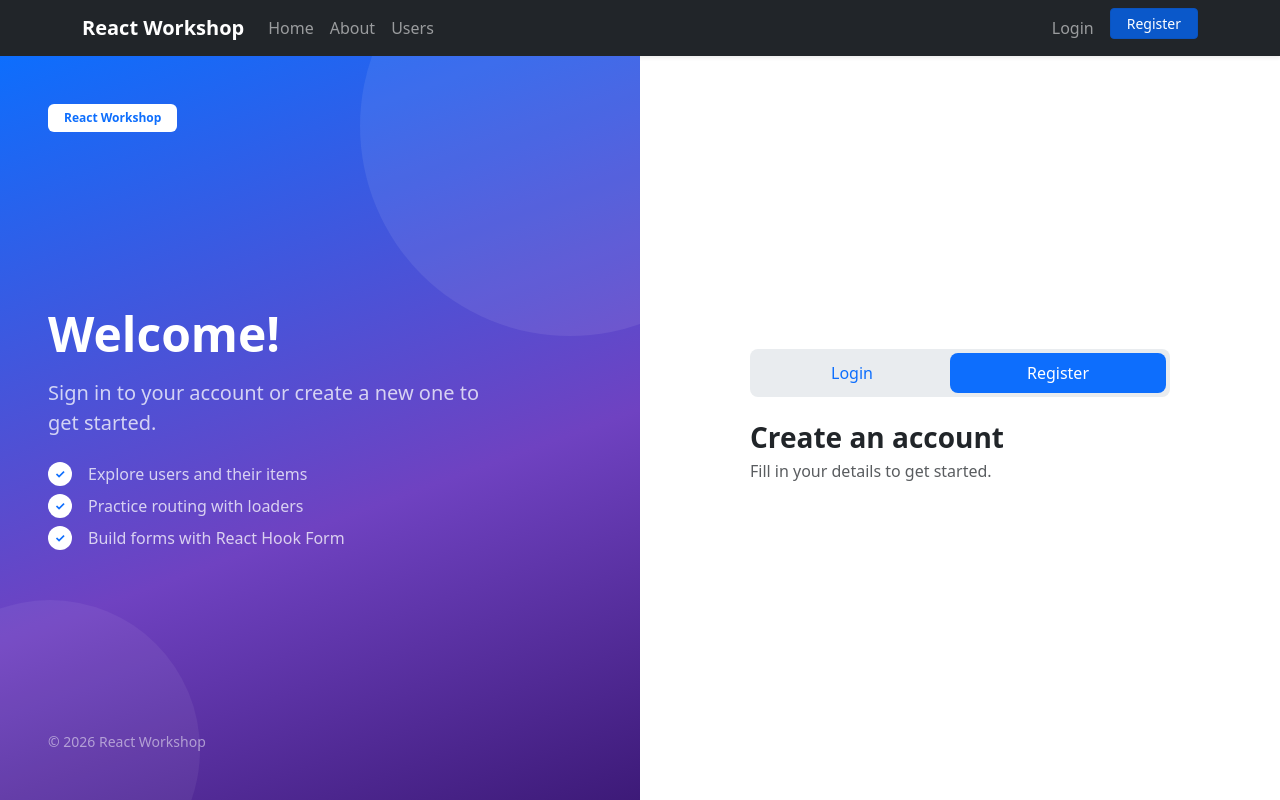
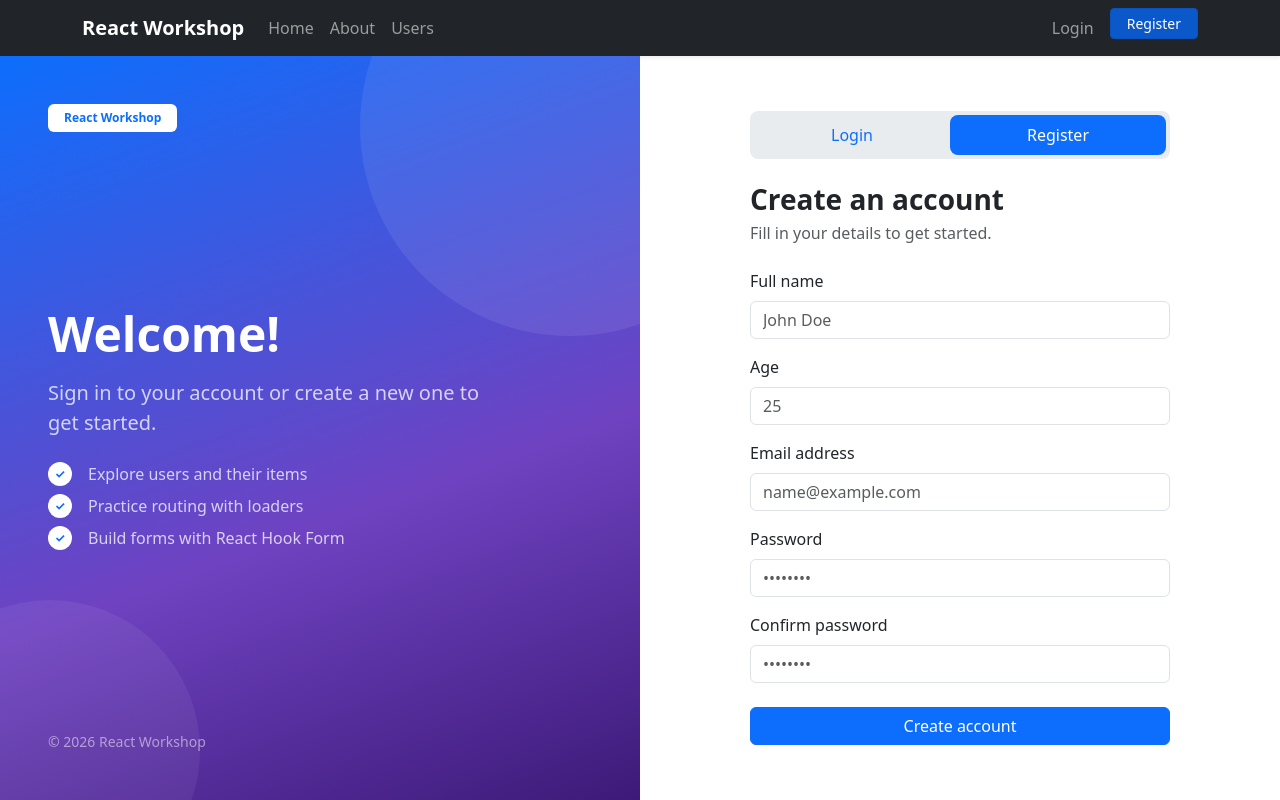
Before and after one commit to DhiaddineHl/react-workshop, a React (Vite) app: page /auth/register in a window 1280 px wide. Built offline with nearby package versions, Linux system fonts and the light colour scheme.

Commit message:
forms execrise solution done

```diff
--- a/src/pages/Register.tsx
+++ b/src/pages/Register.tsx
@@ -1,10 +1,175 @@
+import { useForm } from "react-hook-form";
+import { z } from "zod";
+import { zodResolver } from "@hookform/resolvers/zod";
+
+// Same email / password rules as the login form.
+const registerFields = z.object({
+  fullName: z
+    .string()
+    .trim()
+    .min(3, { message: "Full name must contain at least 3 characters" }),
+  age: z
+    .number({ error: "Please enter your age" })
+    .int({ message: "Age must be a whole number" })
+    .min(18, { message: "You must be at least 18 years old" })
+    .max(120, { message: "Please enter a valid age" }),
+  email: z.email("Please enter a valid email address"),
+  password: z
+    .string()
+    .min(8, {
+      message: "Le mot de passe doit contenir au moins 8 caractères",
+    })
+    .regex(/[A-Z]/, {
+      message: "Le mot de passe doit contenir au moins une majuscule (A-Z)",
+    })
+    .regex(/[a-z]/, {
+      message: "Le mot de passe doit contenir au moins une minuscule (a-z)",
+    })
+    .regex(/[0-9]/, {
+      message: "Le mot de passe doit contenir au moins un chiffre (0-9)",
+    })
+    .regex(/[^A-Za-z0-9]/, {
+      message: "Le mot de passe doit contenir au moins un caractère spécial",
+    }),
+  confirmPassword: z.string(),
+});
+
+const registerSchema = registerFields.refine(
+  (data) => data.password === data.confirmPassword,
+  {
+    message: "Passwords do not match",
+    // Attach the error to the confirmPassword field.
+    path: ["confirmPassword"],
+    // By default a refine only runs once every field is valid. Run it as soon as
+    // the two password fields themselves are valid, even if e.g. age is still empty.
+    when: (payload) =>
+      registerFields
+        .pick({ password: true, confirmPassword: true })
+        .safeParse(payload.value).success,
+  },
+);
+
+type RegisterFormData = z.infer<typeof registerSchema>;
+
 const Register = () => {
+  const {
+    register,
+    handleSubmit,
+    formState: { errors },
+  } = useForm<RegisterFormData>({
+    defaultValues: {
+      fullName: "",
+      email: "",
+      password: "",
+      confirmPassword: "",
+    },
+    resolver: zodResolver(registerSchema),
+  });
+
+  const submitForm = (data: RegisterFormData) => {
+    console.log(data);
+  };
+
   return (
     <section>
       <h1 className="h3 fw-bold mb-1">Create an account</h1>
       <p className="text-muted mb-4">Fill in your details to get started.</p>
 
-      {/* Register form goes here */}
+      <form noValidate onSubmit={handleSubmit(submitForm)}>
+        <div className="mb-3">
+          <label htmlFor="registerFullName" className="form-label">
+            Full name
+          </label>
+          <input
+            {...register("fullName")}
+            type="text"
+            className="form-control"
+            id="registerFullName"
+            placeholder="John Doe"
+          />
+          {errors.fullName && (
+            <div className="alert alert-danger mt-2">
+              {errors.fullName.message}
+            </div>
+          )}
+        </div>
+
+        <div className="mb-3">
+          <label htmlFor="registerAge" className="form-label">
+            Age
+          </label>
+          <input
+            // valueAsNumber turns the input string into a number (NaN when empty),
+            // so it matches z.number() in the schema.
+            {...register("age", { valueAsNumber: true })}
+            type="number"
+            className="form-control"
+            id="registerAge"
+            placeholder="25"
+          />
+          {errors.age && (
+            <div className="alert alert-danger mt-2">{errors.age.message}</div>
+          )}
+        </div>
+
+        <div className="mb-3">
+          <label htmlFor="registerEmail" className="form-label">
+            Email address
+          </label>
+          <input
+            {...register("email")}
+            type="email"
+            className="form-control"
+            id="registerEmail"
+            placeholder="name@example.com"
+          />
+          {errors.email && (
+            <div className="alert alert-danger mt-2">
+              {errors.email.message}
+            </div>
+          )}
+        </div>
+
+        <div className="mb-3">
+          <label htmlFor="registerPassword" className="form-label">
+            Password
+          </label>
+          <input
+            {...register("password")}
+            type="password"
+            className="form-control"
+            id="registerPassword"
+            placeholder="••••••••"
+          />
+          {errors.password && (
+            <div className="alert alert-danger mt-2">
+              {errors.password.message}
+            </div>
+          )}
+        </div>
+
+        <div className="mb-3">
+          <label htmlFor="registerConfirmPassword" className="form-label">
+            Confirm password
+          </label>
+          <input
+            {...register("confirmPassword")}
+            type="password"
+            className="form-control"
+            id="registerConfirmPassword"
+            placeholder="••••••••"
+          />
+          {errors.confirmPassword && (
+            <div className="alert alert-danger mt-2">
+              {errors.confirmPassword.message}
+            </div>
+          )}
+        </div>
+
+        <button className="btn btn-primary w-100 mt-2" type="submit">
+          Create account
+        </button>
+      </form>
     </section>
   );
 };
```
